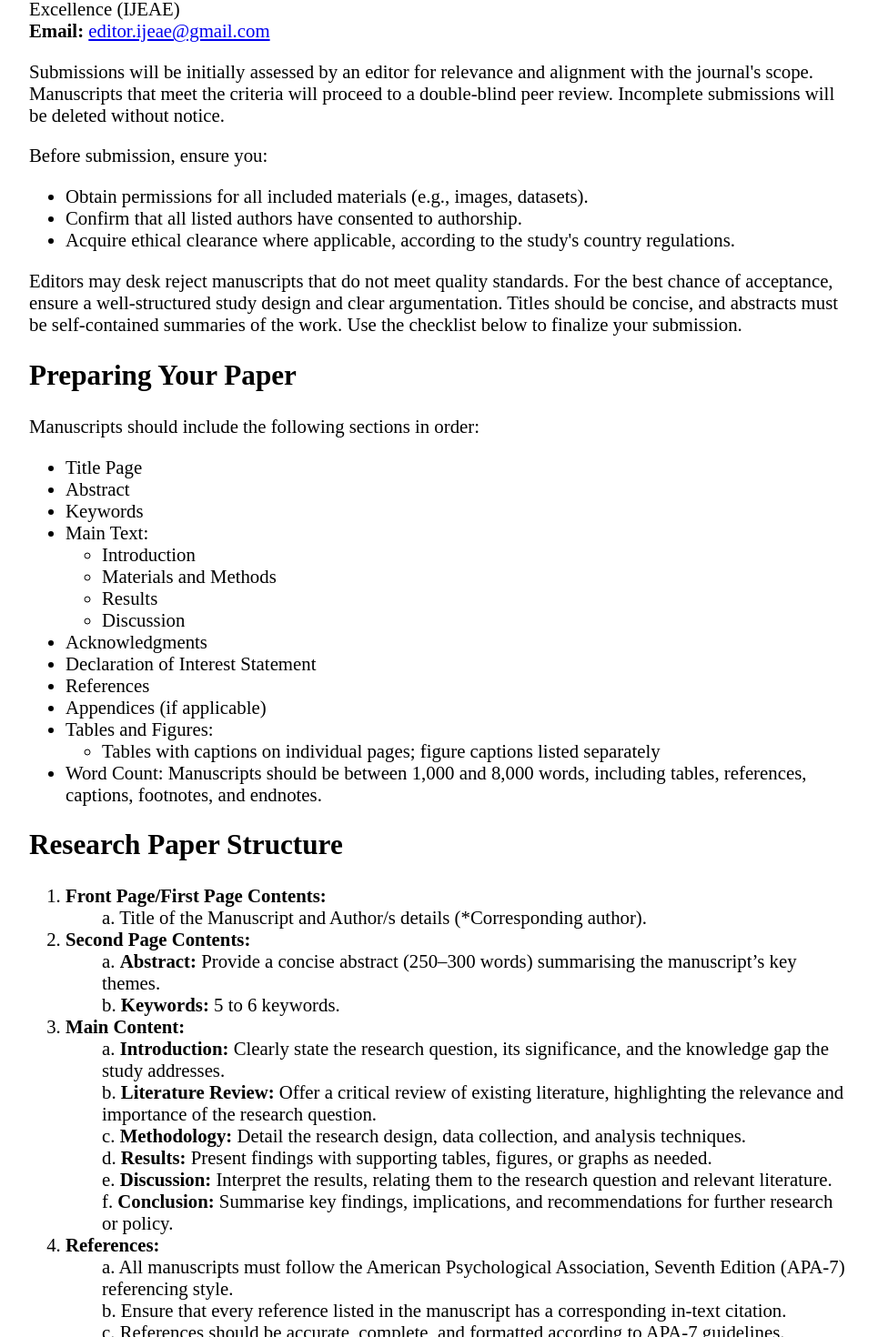
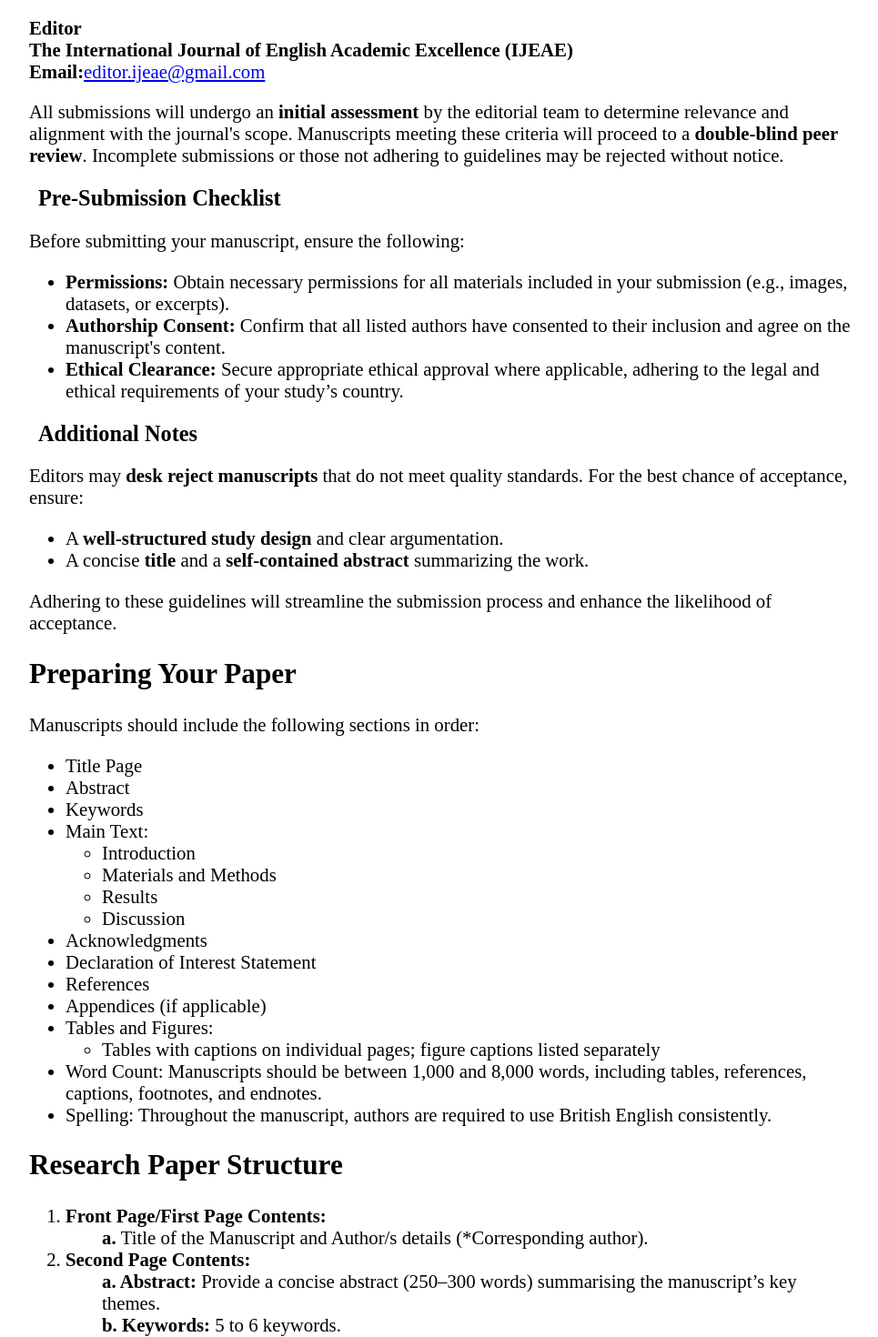
Before and after one commit to clownfish1805/journal_website, a React (Create React App) app: page /authorguide in a window 1280 px wide. Shown: the part 436-1906 px from the top of the page at 91% size, without its empty margins (156-1121 px from the left). Built offline with nearby package versions, Linux system fonts and the light colour scheme.

Commit message:
changes made according to figma( content )

```diff
--- a/src/Pages/Announcement/Announcement.css
+++ b/src/Pages/Announcement/Announcement.css
@@ -3,6 +3,7 @@
 }
 .announcement-list{
   font-size: 20px;
+  margin-top: 0px;
 }
 @media screen and (max-width: 768px) {
   .container-announcement{
--- a/src/Pages/Announcement/Announcement.js
+++ b/src/Pages/Announcement/Announcement.js
@@ -14,16 +14,18 @@ const Announcement = () => {
           <span style={{ color: "blue" }}> Board</span>
         </div>
         <section className="announcement-section">
-          <h2>Reduced Article Processing Fee</h2>
+          <h2>
+            <strong>I. </strong>Reduced Article Processing Fee
+          </h2>
           <p>
-            To celebrate the launch of the International Journal of English for
-            Academic Excellence (IJEAE) and encourage researchers to publish
-            their work, the Article Processing Fee (APC) has been reduced to
-            ₹100 (from the standard ₹1500).
+            To encourage researchers to publish their work and celebrate the
+            launch of the International Journal of English for Academic
+            Excellence (IJEAE), the Article Processing Fee (APC) has been
+            reduced to ₹500 (instead of the standard ₹1500).
           </p>
-          <ul className="announcement-list">
+          <ul className="announcement-list" style={{ listStyleType: "none" }}>
             <li>
-              <strong>Purpose:</strong> This introductory offer aims to foster
+              <strong>a. </strong>This introductory offer aims to foster
               academic contributions and provide an accessible platform for
               scholars to share their research.
             </li>
@@ -31,15 +33,19 @@ const Announcement = () => {
         </section>
 
         <section className="announcement-section">
-          <h2>Call for Reviewers</h2>
+          <h2>
+            <strong>II. </strong>Call for Reviewers
+          </h2>
           <p>
-            The International Journal of English for Academic Excellence (IJEAE)
-            invites scholars, researchers, and academics to join our team as
-            reviewers. This voluntary role offers an opportunity to contribute
-            expertise to the academic community and help maintain the journal's
-            high standards in the fields of English literature and language.
+            <strong>a. </strong>The International Journal of English for
+            Academic Excellence (IJEAE) invites scholars, researchers, and
+            academics to join our team as reviewers. This voluntary role offers
+            an opportunity to contribute expertise to the academic community and
+            help maintain the journal's high standards in the fields of English
+            literature and language.
           </p>
-          <h3>Requirements:</h3>
+          <p>
+            <strong>b. Requirements:</strong>
             <ul className="announcement-list">
               <li>
                 Expertise in English literature, language studies, or related
@@ -54,14 +60,17 @@ const Announcement = () => {
                 feedback.
               </li>
             </ul>
+          </p>
+
           <p>
+            <strong>c. </strong>
             If you are interested in becoming a reviewer, kindly complete the
             reviewer application form linked below and attach your most recent
             CV. The Editorial Board will assess your application and notify you
             of the outcome.
           </p>
           <p>
-            <strong>Application Link:</strong>{" "}
+            <strong>d. Application Link:</strong>{" "}
             <a
               href="https://docs.google.com/forms/d/e/1FAIpQLScq6vV_arpiy-sIs9-4A3i2_qHc6KF8OJGzrboU3owtHxWNaA/viewform?usp=sf_link"
               target="_blank"
@@ -74,7 +83,7 @@ const Announcement = () => {
 
         <footer className="announcement-footer">
           <p>
-            If you have any questions, please contact<br></br>
+            If you have any queries, please contact<br></br>
             <span style={{ fontWeight: "Bold" }}> Editor-in-chief</span>: Mr.
             Attrait Dovin Fedrick
             <br></br>
--- a/src/Pages/Authorguide/Authorguide.js
+++ b/src/Pages/Authorguide/Authorguide.js
@@ -24,42 +24,67 @@ const Authorguide = () => {
         <div>
           <h2>Submission of Manuscript</h2>
           <p>
-            Submit your manuscript as an MS Word file via email. The
-            International Journal of English for Academic Excellence (IJEAE)
-            <br></br>
-            <span style={{ fontWeight: "bold" }}>Email: </span>
+            Submit your manuscript as an <strong>MS Word file</strong>{" "}
+            accompanied by a<strong> Plagiarism Report</strong> via email to:
+          </p>
+          <p>
+            <strong>Editor</strong>
+            <br />
+            <strong>
+              The International Journal of English Academic Excellence (IJEAE)
+            </strong>
+            <br />
+            <strong>Email:</strong>
             <a href="mailto:editor.ijeae@gmail.com">editor.ijeae@gmail.com</a>
           </p>
 
           <p>
-            Submissions will be initially assessed by an editor for relevance
-            and alignment with the journal's scope. Manuscripts that meet the
-            criteria will proceed to a double-blind peer review. Incomplete
-            submissions will be deleted without notice.
+            All submissions will undergo an <strong>initial assessment</strong>{" "}
+            by the editorial team to determine relevance and alignment with the
+            journal's scope. Manuscripts meeting these criteria will proceed to
+            a<strong> double-blind peer review</strong>. Incomplete submissions
+            or those not adhering to guidelines may be rejected without notice.
           </p>
 
-          <p>Before submission, ensure you:</p>
-
+          <h3>Pre-Submission Checklist</h3>
+          <p>Before submitting your manuscript, ensure the following:</p>
           <ul>
             <li>
-              Obtain permissions for all included materials (e.g., images,
-              datasets).
+              <strong>Permissions:</strong> Obtain necessary permissions for all
+              materials included in your submission (e.g., images, datasets, or
+              excerpts).
             </li>
             <li>
-              Confirm that all listed authors have consented to authorship.
+              <strong>Authorship Consent:</strong> Confirm that all listed
+              authors have consented to their inclusion and agree on the
+              manuscript's content.
             </li>
             <li>
-              Acquire ethical clearance where applicable, according to the
-              study's country regulations.
+              <strong>Ethical Clearance:</strong> Secure appropriate ethical
+              approval where applicable, adhering to the legal and ethical
+              requirements of your study’s country.
             </li>
           </ul>
 
+          <h3>Additional Notes</h3>
           <p>
-            Editors may desk reject manuscripts that do not meet quality
-            standards. For the best chance of acceptance, ensure a
-            well-structured study design and clear argumentation. Titles should
-            be concise, and abstracts must be self-contained summaries of the
-            work. Use the checklist below to finalize your submission.
+            Editors may <strong>desk reject manuscripts</strong> that do not
+            meet quality standards. For the best chance of acceptance, ensure:
+          </p>
+          <ul>
+            <li>
+              A <strong>well-structured study design</strong> and clear
+              argumentation.
+            </li>
+            <li>
+              A concise <strong>title</strong> and a{" "}
+              <strong>self-contained abstract </strong>
+              summarizing the work.
+            </li>
+          </ul>
+          <p>
+            Adhering to these guidelines will streamline the submission process
+            and enhance the likelihood of acceptance.
           </p>
         </div>
 
@@ -96,6 +121,10 @@ const Authorguide = () => {
               Word Count: Manuscripts should be between 1,000 and 8,000 words,
               including tables, references, captions, footnotes, and endnotes.
             </li>
+            <li>
+              Spelling: Throughout the manuscript, authors are required to use
+              British English consistently.
+            </li>
           </ul>
         </div>
 
@@ -106,8 +135,8 @@ const Authorguide = () => {
               <strong>Front Page/First Page Contents:</strong>
               <ul style={{ listStyleType: "none" }}>
                 <li>
-                  a. Title of the Manuscript and Author/s details
-                  (*Corresponding author).
+                  <strong>a. </strong> Title of the Manuscript and Author/s
+                  details (*Corresponding author).
                 </li>
               </ul>
             </li>
@@ -115,11 +144,11 @@ const Authorguide = () => {
               <strong>Second Page Contents:</strong>
               <ul style={{ listStyleType: "none" }}>
                 <li>
-                  a. <strong>Abstract:</strong> Provide a concise abstract
+                  <strong>a. Abstract:</strong> Provide a concise abstract
                   (250–300 words) summarising the manuscript’s key themes.
                 </li>
                 <li>
-                  b. <strong>Keywords:</strong> 5 to 6 keywords.
+                  <strong>b. Keywords:</strong> 5 to 6 keywords.
                 </li>
               </ul>
             </li>
@@ -127,30 +156,30 @@ const Authorguide = () => {
               <strong>Main Content:</strong>
               <ul style={{ listStyleType: "none" }}>
                 <li>
-                  a. <strong>Introduction:</strong> Clearly state the research
+                  <strong>a. Introduction:</strong> Clearly state the research
                   question, its significance, and the knowledge gap the study
                   addresses.
                 </li>
                 <li>
-                  b. <strong>Literature Review:</strong> Offer a critical review
+                  <strong>b.Literature Review:</strong> Offer a critical review
                   of existing literature, highlighting the relevance and
                   importance of the research question.
                 </li>
                 <li>
-                  c. <strong>Methodology:</strong> Detail the research design,
+                  <strong>c. Methodology:</strong> Detail the research design,
                   data collection, and analysis techniques.
                 </li>
                 <li>
-                  d. <strong>Results:</strong> Present findings with supporting
+                  <strong>d. Results:</strong> Present findings with supporting
                   tables, figures, or graphs as needed.
                 </li>
                 <li>
-                  e. <strong>Discussion:</strong> Interpret the results,
+                  <strong>e. Discussion:</strong> Interpret the results,
                   relating them to the research question and relevant
                   literature.
                 </li>
                 <li>
-                  f. <strong>Conclusion:</strong> Summarise key findings,
+                  <strong>f. Conclusion:</strong> Summarise key findings,
                   implications, and recommendations for further research or
                   policy.
                 </li>
@@ -160,20 +189,22 @@ const Authorguide = () => {
               <strong>References:</strong>
               <ul style={{ listStyleType: "none" }}>
                 <li>
-                  a. All manuscripts must follow the American Psychological
-                  Association, Seventh Edition (APA-7) referencing style.
+                  <strong>a. </strong>All manuscripts must follow the American
+                  Psychological Association, Seventh Edition (APA-7) referencing
+                  style.
                 </li>
                 <li>
-                  b. Ensure that every reference listed in the manuscript has a
-                  corresponding in-text citation.
+                  <strong>b. </strong>Ensure that every reference listed in the
+                  manuscript has a corresponding in-text citation.
                 </li>
                 <li>
-                  c. References should be accurate, complete, and formatted
-                  according to APA-7 guidelines.
+                  <strong>c. </strong>References should be accurate, complete,
+                  and formatted according to APA-7 guidelines.
                 </li>
                 <li>
-                  d. For detailed instructions on APA-7 formatting, authors may
-                  consult the official APA Manual or reputable online resources.
+                  <strong>d. </strong>For detailed instructions on APA-7
+                  formatting, authors may consult the official APA Manual or
+                  reputable online resources.
                 </li>
               </ul>
             </li>
--- a/src/Pages/Authorguide/Journalmetrics.js
+++ b/src/Pages/Authorguide/Journalmetrics.js
@@ -57,15 +57,16 @@ const Journalmetrics = () => {
               <span style={{ fontWeight: "bold" }}>
                 Article Submission Fee :
               </span>{" "}
-              ₹0.00 (INR). No fee for submissions.
+              ₹0.00 (INR). <br></br>There is no fee for submitting an article to
+              IJEAE.
             </li>
             <li>
               <span style={{ fontWeight: "bold" }}>
                 Article Processing Fee (APC):
               </span>{" "}
-              ₹1500 (INR)/ 30$. Upon acceptance, an Article Processing Charge
-              (APC) of ₹1500 will be required for Indian authors and 30$ for
-              foreign authors. This fee covers publication costs and ensures
+              ₹1500 (INR)/ 30$. <br></br>Upon acceptance, an Article Processing
+              Charge (APC) of ₹1500 will be required for Indian authors and 30$
+              for foreign authors. This fee covers publication costs and ensures
               that your article remains freely available online.
             </li>
           </ul>
--- a/src/Pages/Home/Home.css
+++ b/src/Pages/Home/Home.css
@@ -68,7 +68,7 @@ p {
 
 .about-journal {
     width: 90%;
-    margin: 20px auto;
+    margin: 20px;
     padding: 20px;
 }
 
--- a/src/Pages/Home/Home.js
+++ b/src/Pages/Home/Home.js
@@ -35,16 +35,16 @@ const Home = () => {
           <div class="box">
             <h3>Research Articles</h3>
             <p>
-              Comprehensive studies that present original research findings and
-              contribute new insights to the academic community.
+              Comprehensive studies that present original research findings,
+              offering new insights into English literature, language,
+              linguistics and pedagogy.
             </p>
           </div>
           <div class="box">
             <h3>Review Articles</h3>
             <p>
-              In-depth analyses of current developments in a specific field,
-              summarizing recent research and identifying trends and future
-              directions.
+              In-depth analyses of current developments, summarising recent
+              scholarship and identifying emerging trends in English studies.
             </p>
           </div>
         </div>
@@ -52,15 +52,17 @@ const Home = () => {
           <div class="box">
             <h3>Short Communications</h3>
             <p>
-              Brief reports on significant research developments or preliminary
-              findings that warrant immediate dissemination.
+              Brief reports on significant research developments, innovative
+              teaching practices, or preliminary findings that warrant immediate
+              dissemination.
             </p>
           </div>
           <div class="box">
             <h3>Case Reports/Case Series</h3>
             <p>
-              Detailed reports on particular cases or series that contribute to
-              understanding complex academic phenomena.
+              Detailed accounts of unique literary, linguistic, or pedagogical
+              phenomena, contributing to a deeper understanding of complex
+              issues.
             </p>
           </div>
         </div>
@@ -68,25 +70,34 @@ const Home = () => {
           <div class="box fifth-box">
             <h3>Conference Proceedings</h3>
             <p>
-              Selected papers from academic conferences, providing broader
-              dissemination of important research presented at such events.
+              Selected papers from academic conferences, highlighting key
+              advancements in English literature and language research.
             </p>
           </div>
         </div>
+      </div>
+
+      <div
+        className="about-journal"
+        style={{ fontSize: "1.3rem", lineHeight: "1.6" }}
+      >
+        By supporting a range of research types, IJEAE aims to bridge
+        theoretical frameworks with practical applications, creating a dynamic
+        space for knowledge sharing that enriches both academic and professional
+        communities within the field of English studies.
       </div>
 
       <div className="about-journal">
         <h3>About the Journal</h3>
         <div className="journal-info">
           The International Journal of English for Academic Excellence (IJEAE)
-          is a monthly peer-reviewed, open-access journal published by the
-          Academic Development Forum (ADF), India. Launched in 2024, IJEAE
+          is a bi-monthly peer-reviewed, open-access journal published by the
+          Academic Development Forum (ADF), India. Launched in 2024, the IJEAE
           serves as a premier platform for interdisciplinary scholarship,
-          inviting contributions from researchers and practitioners across a
-          variety of academic fields. With a focus on high-quality research in
-          social sciences, humanities and educational sciences, the journal
-          seeks to foster academic discourse and promote innovation in these
-          areas.
+          focusing exclusively on English literature and language. The journal
+          invites contributions from researchers and practitioners exploring
+          diverse facets of these fields, fostering academic discourse and
+          promoting innovation.
         </div>
       </div>
       <Footer />
```
Lines whose indentation alone changed are shown as unchanged.
